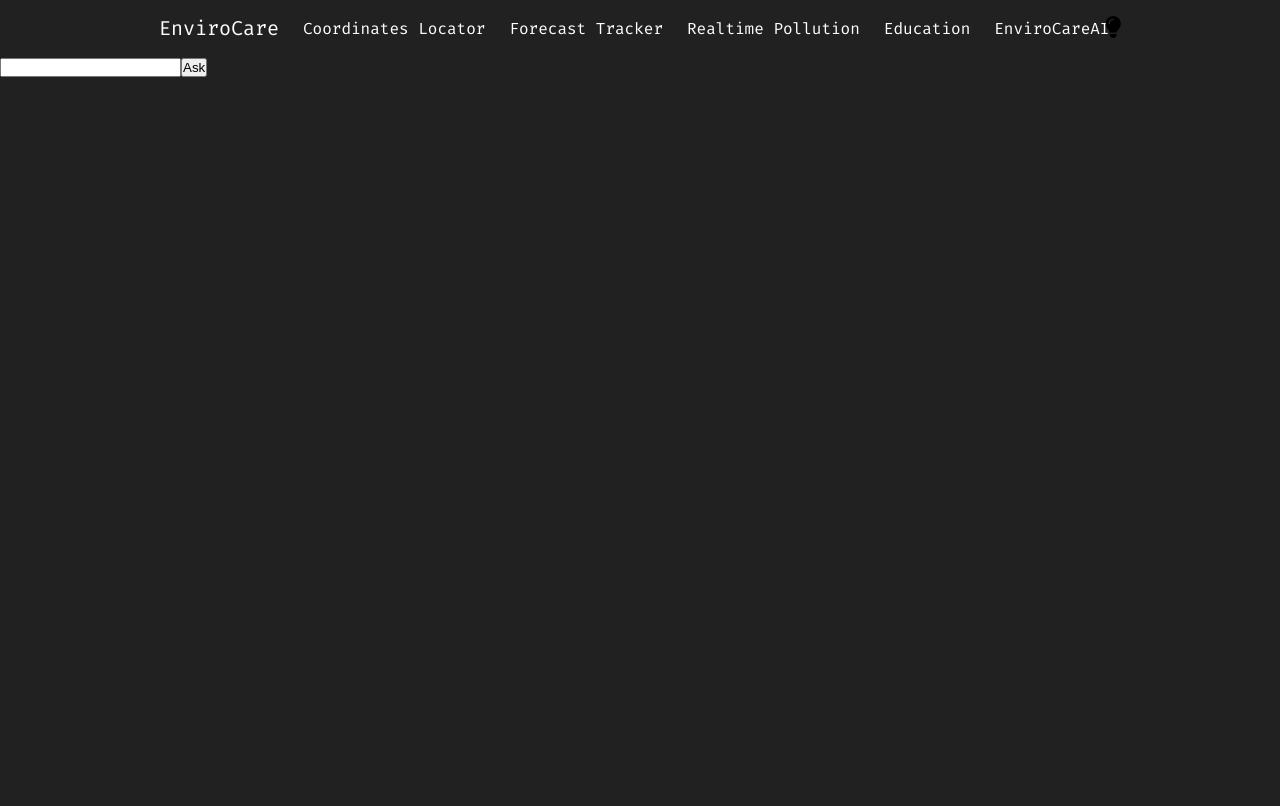
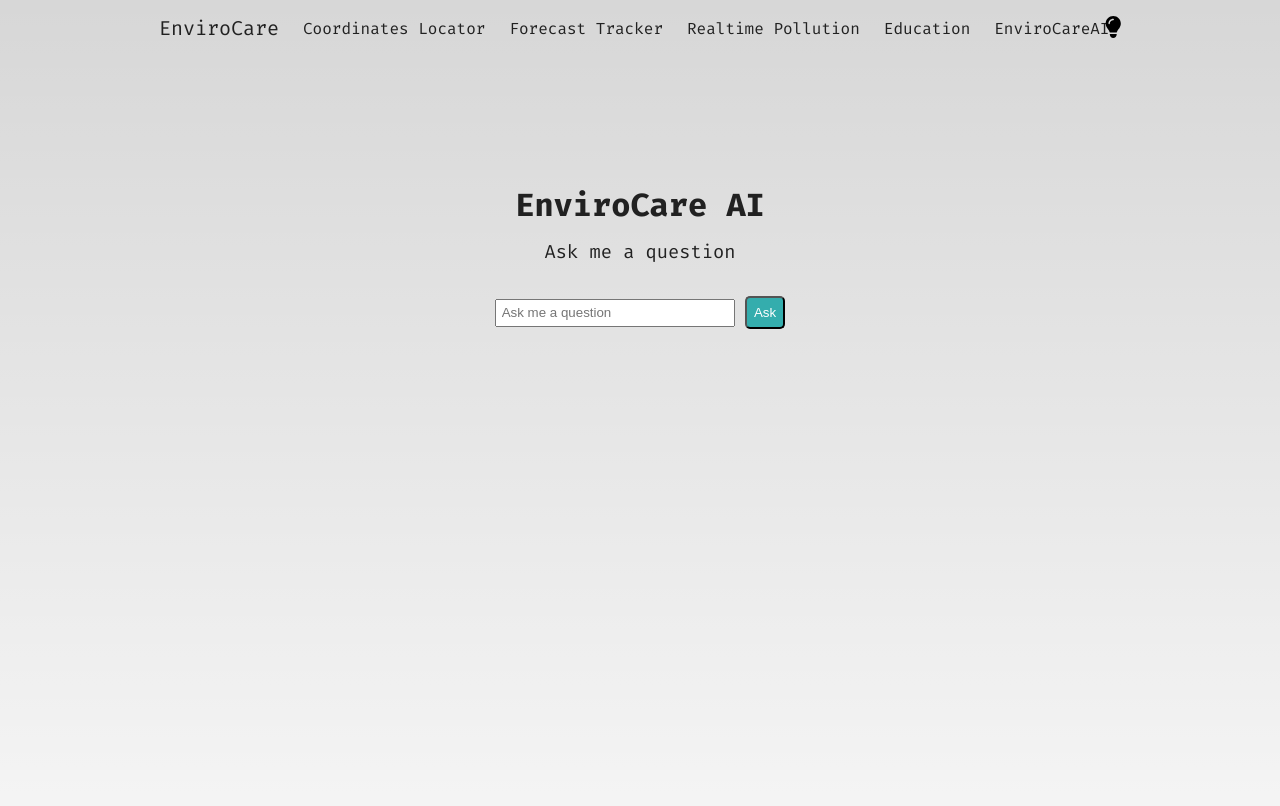
Before and after one commit to Stefan-Allen/final_project_Y3_S2, a Next.js app in the folder frontend/: page /EnviroCareAI in a window 1280 px wide. Shown: the top 806 px of the page. Built offline with nearby package versions, Linux system fonts and the light colour scheme.

Commit message:
Format AI

```diff
--- a/frontend/src/app/EnviroCareAI/page.tsx
+++ b/frontend/src/app/EnviroCareAI/page.tsx
@@ -1,6 +1,8 @@
 "use client"
-import React, { useState } from 'react';
+import React, {useState} from 'react';
 import Navbar from "@/Components/NavBar/Navbar";
+import styles from "../page.module.css";
+import {DarkModeProvider} from '../../Components/NavBar/DarkModeProvider';
 
 const ChatBot = () => {
     const [input, setInput] = useState('');
@@ -12,7 +14,7 @@ const ChatBot = () => {
             headers: {
                 'Content-Type': 'application/json',
             },
-            body: JSON.stringify({ message: input }),
+            body: JSON.stringify({message: input}),
         });
 
         const data = await result.json();
@@ -20,16 +22,28 @@ const ChatBot = () => {
     };
 
     return (
+        <DarkModeProvider>
             <div>
-            <Navbar />
-            <input
+                <Navbar/>
+                <h1 className={styles.AIHeading}>EnviroCare AI</h1>
+                <h3 className={styles.AIUnderHeading}>Ask me a question </h3>
+                <div className={styles.AIHight}>
+                    <form onSubmit={(e) => {
+                        e.preventDefault();
+                        askAI();
+                    }}>
+                        <input className={styles.AIInput}
                                type="text"
+                               placeholder={"Ask me a question"}
                                value={input}
                                onChange={(e) => setInput(e.target.value)}
                         />
-            <button onClick={askAI}>Ask</button>
-            <p>{response}</p>
+                        <button className={styles.AIButton} type="submit">Ask</button>
+                    </form>
+                    <p className={styles.AIResponse}>{response}</p>
                 </div>
+            </div>
+        </DarkModeProvider>
     );
 };
 
--- a/frontend/src/app/page.module.css
+++ b/frontend/src/app/page.module.css
@@ -431,3 +431,49 @@
     background-color: #2c8a8a;
     transition: 0.3s;
 }
+
+.AIHight {
+    height: 100vh;
+    text-align: center;
+    margin-top: 2.5%;
+}
+
+.AIHeading {
+    text-align: center;
+    margin-top: 10%;
+
+
+}
+
+.AIUnderHeading {
+    text-align: center;
+    font-weight: normal;
+    margin-top: 1%;
+}
+
+.AIInput {
+    width: 30vh;
+    height: 3.5vh;
+    padding-left: 5px;
+}
+
+.AIButton {
+    margin-left: 10px;
+    padding: 7.25px;
+    background-color: #34adad;
+    color: white;
+    border-radius: 5px;
+}
+
+.AIButton:hover {
+    background-color: #2c8a8a;
+    border: none;
+}
+
+.AIResponse {
+    margin-top: 2vh;
+
+    max-width: 70%;
+    margin-left: 15%;
+    align-items: center;
+}
```
Also changed, not shown: 1 other file (tests, documents, lock files or other folders). Lines whose indentation alone changed are shown as unchanged.
